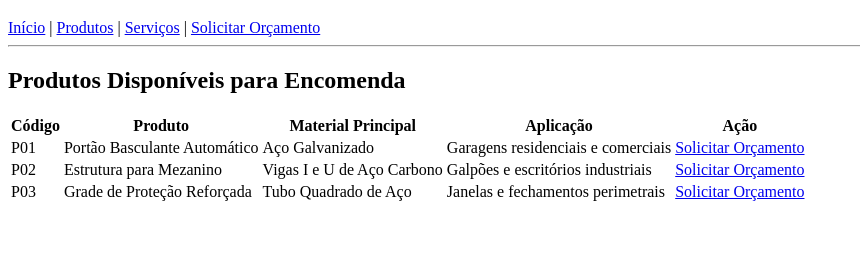
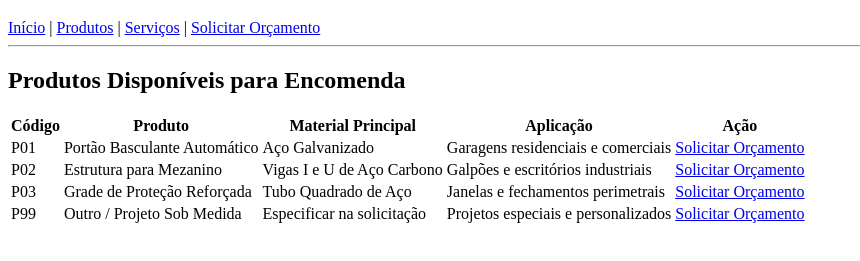
Before and after one commit to jonasmateus-ui/Projeto-space-metal, a plain HTML site: page pages/produtos.html in a window 1280 px wide. Shown: the part 61-322 px from the top of the page, without its empty margins (0-860 px from the left). Drawn offline with Linux system fonts and the light colour scheme.

Commit message:
Adiciona opcao Outro/Servico Personalizado em produtos e orcamencos

```diff
--- a/pages/produtos.html
+++ b/pages/produtos.html
@@ -50,6 +50,13 @@
                     <td>Janelas e fechamentos perimetrais</td>
                     <td><a href="orcamentos.html">Solicitar Orçamento</a></td>
                 </tr>
+                <tr>
+                    <td>P99</td>
+                    <td>Outro / Projeto Sob Medida</td>
+                    <td>Especificar na solicitação</td>
+                    <td>Projetos especiais e personalizados</td>
+                    <td><a href="orcamentos.html?tipo=personalizado">Solicitar Orçamento</a></td>
+                </tr>
             </tbody>
         </table>
     </main>
```
Also changed, not shown: pages/orcamentos.html (+3 -2 lines).
